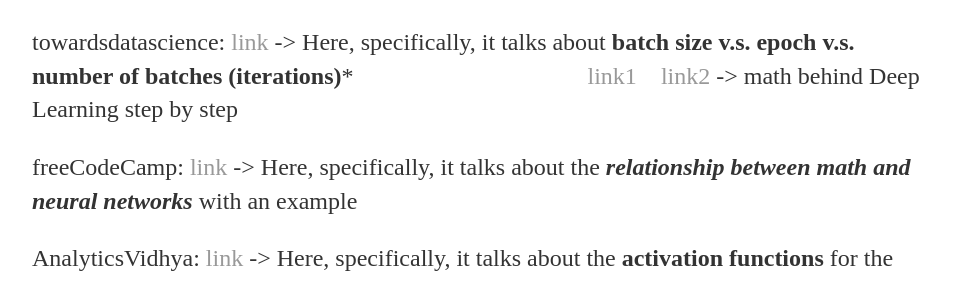
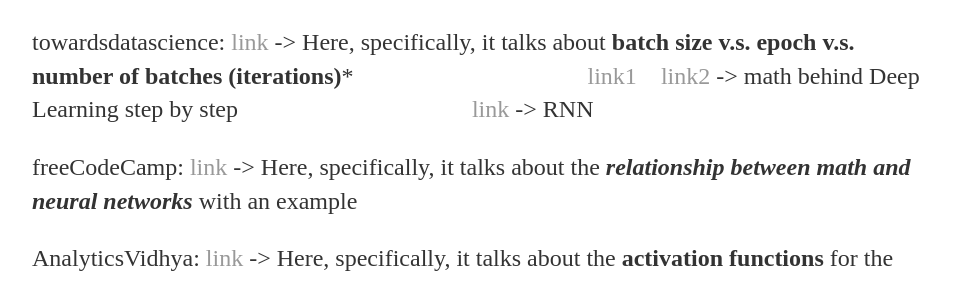
Before and after one commit to yjkweon24/yjkweon24.github.io, a Jekyll site: the page built from _posts/2019-03-16-Academic.md, in a window 1280 px wide. Shown: the part 1572-1854 px from the top of the page, without its empty margins (160-1119 px from the left). Built offline with Jekyll 4.4.1, drawn with Linux system fonts in a browser that asks for light colours.

Commit message:
Update 2019-03-16-Academic.md

```diff
--- a/_posts/2019-03-16-Academic.md
+++ b/_posts/2019-03-16-Academic.md
@@ -41,6 +41,7 @@
 
 towardsdatascience: [link](https://towardsdatascience.com/epoch-vs-iterations-vs-batch-size-4dfb9c7ce9c9) -> Here, specifically, it talks about **batch size v.s. epoch v.s. number of batches (iterations)***
 &emsp;&emsp;&emsp;&emsp;&emsp;&emsp;&emsp;&emsp;&emsp;&nbsp;&nbsp;[link1](https://towardsdatascience.com/deep-learnings-mathematics-f52b3c4d2576)&emsp;[link2](https://towardsdatascience.com/https-medium-com-piotr-skalski92-deep-dive-into-deep-networks-math-17660bc376ba) -> math behind Deep Learning step by step
+&emsp;&emsp;&emsp;&emsp;&emsp;&emsp;&emsp;&emsp;&emsp;&nbsp;&nbsp;[link](https://towardsdatascience.com/recurrent-neural-networks-b7719b362c65) -> RNN
 
 freeCodeCamp: [link](https://www.freecodecamp.org/news/connections-between-deep-learning-physics-and-pure-mathematics-part-i-947abeb3a5dd/) -> Here, specifically, it talks about the ***relationship between math and neural networks*** with an example
 
```
